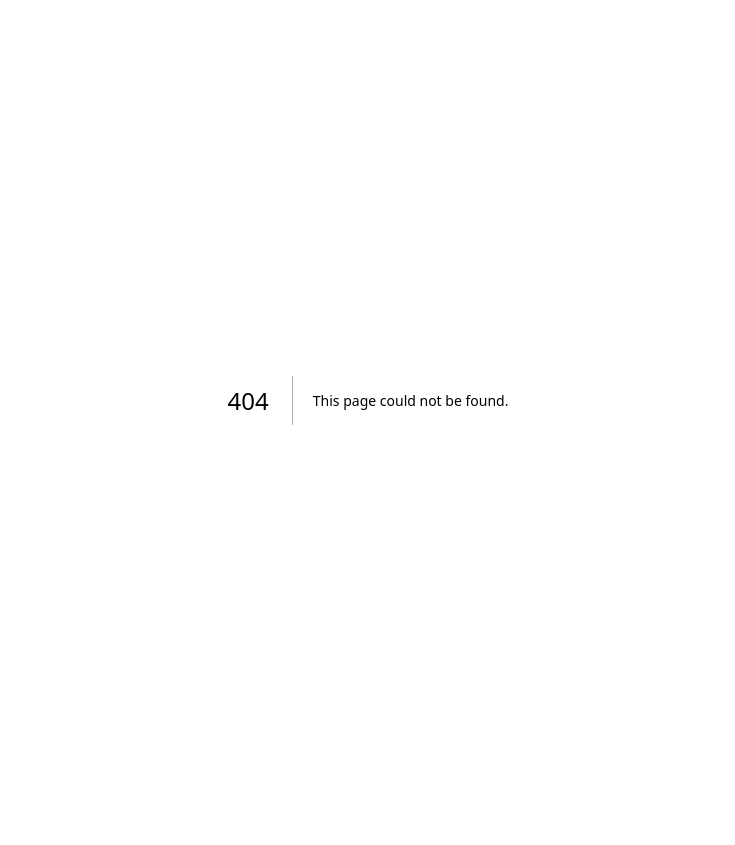
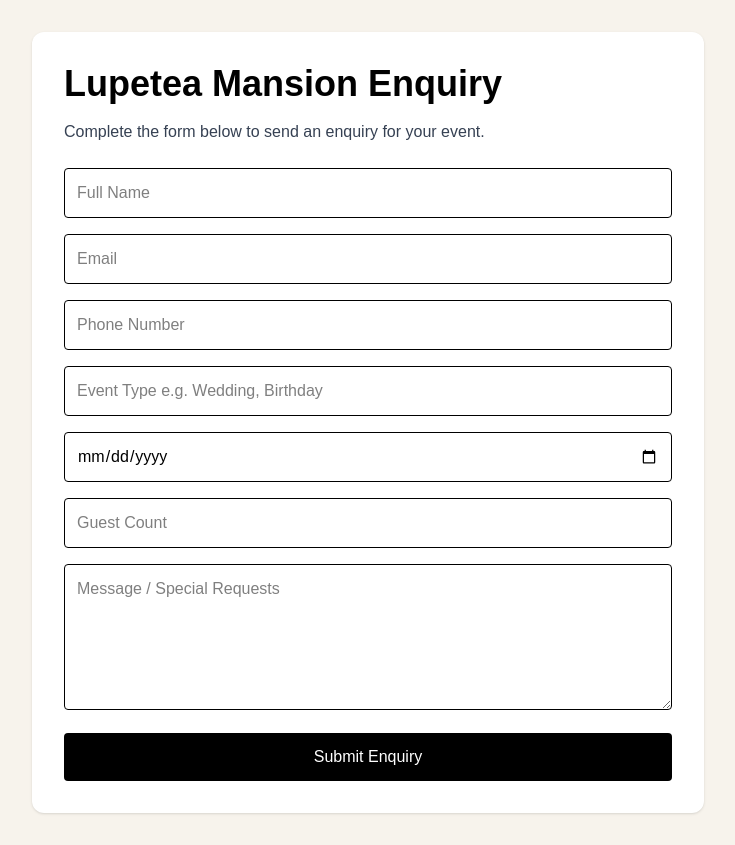
Before and after one commit to Melzy88/API-KO-LUPETEA, a Next.js app: page /enquiry in a window 1280 px wide. Before the commit this address had no page. Shown: the whole page, without its empty margins (272-1007 px from the left). Before the commit the page ends 800 px from the top, so only its background shows below. Built offline with nearby package versions, Linux system fonts and the light colour scheme.

Commit message:
Add Lupetea enquiry API

```diff
--- /dev/null
+++ b/app/api/enquiries/route.js
@@ -0,0 +1,44 @@
+import { NextResponse } from "next/server";
+import dbConnect from "@/lib/mongodb";
+import Enquiry from "@/models/Enquiry";
+
+export async function POST(request) {
+  try {
+    await dbConnect();
+
+    const data = await request.json();
+
+    const enquiry = await Enquiry.create(data);
+
+    return NextResponse.json({
+      message: "Enquiry submitted successfully",
+      enquiry,
+    });
+  } catch (error) {
+    return NextResponse.json(
+      {
+        message: "Error submitting enquiry",
+        error: error.message,
+      },
+      { status: 500 }
+    );
+  }
+}
+
+export async function GET() {
+  try {
+    await dbConnect();
+
+    const enquiries = await Enquiry.find().sort({ createdAt: -1 });
+
+    return NextResponse.json(enquiries);
+  } catch (error) {
+    return NextResponse.json(
+      {
+        message: "Error fetching enquiries",
+        error: error.message,
+      },
+      { status: 500 }
+    );
+  }
+}
--- /dev/null
+++ b/app/enquiry/page.tsx
@@ -0,0 +1,82 @@
+"use client";
+
+import { useState } from "react";
+
+export default function EnquiryPage() {
+  const [message, setMessage] = useState("");
+
+  async function handleSubmit(event: React.FormEvent<HTMLFormElement>) {
+  event.preventDefault();
+
+  const form = event.currentTarget;
+  const formData = new FormData(form);
+
+    const enquiry = {
+      fullName: formData.get("fullName"),
+      email: formData.get("email"),
+      phone: formData.get("phone"),
+      eventType: formData.get("eventType"),
+      eventDate: formData.get("eventDate"),
+      guestCount: formData.get("guestCount"),
+      message: formData.get("message"),
+    };
+
+    const response = await fetch("/api/enquiries", {
+      method: "POST",
+      headers: {
+        "Content-Type": "application/json",
+      },
+      body: JSON.stringify(enquiry),
+    });
+
+    if (response.ok) {
+      setMessage("Enquiry submitted successfully.");
+      form.reset();
+    } else {
+      setMessage("Something went wrong. Please try again.");
+    }
+  }
+
+  return (
+    <main className="min-h-screen bg-[#f7f3ec] p-8">
+      <div className="max-w-2xl mx-auto bg-white p-8 rounded-xl shadow">
+        <h1 className="text-4xl font-bold text-black mb-4">
+          Lupetea Mansion Enquiry
+        </h1>
+
+        <p className="text-gray-700 mb-6">
+          Complete the form below to send an enquiry for your event.
+        </p>
+
+        <form onSubmit={handleSubmit} className="space-y-4">
+          <input name="fullName" required placeholder="Full Name" className="w-full p-3 border rounded text-black" />
+          <input name="email" required type="email" placeholder="Email" className="w-full p-3 border rounded text-black" />
+          <input name="phone" placeholder="Phone Number" className="w-full p-3 border rounded text-black" />
+          <input name="eventType" placeholder="Event Type e.g. Wedding, Birthday" className="w-full p-3 border rounded text-black" />
+          <input name="eventDate" type="date" className="w-full p-3 border rounded text-black" />
+          <input name="guestCount" placeholder="Guest Count" className="w-full p-3 border rounded text-black" />
+
+          <textarea
+            name="message"
+            placeholder="Message / Special Requests"
+            rows={5}
+            className="w-full p-3 border rounded text-black"
+          />
+
+          <button
+            type="submit"
+            className="bg-black text-white w-full p-3 rounded hover:bg-gray-800"
+          >
+            Submit Enquiry
+          </button>
+        </form>
+
+        {message && (
+          <p className="mt-4 font-bold text-green-700">
+            {message}
+          </p>
+        )}
+      </div>
+    </main>
+  );
+}
--- /dev/null
+++ b/lib/mongodb.js
@@ -0,0 +1,26 @@
+import mongoose from "mongoose";
+
+const MONGODB_URI = process.env.MONGODB_URI;
+
+if (!MONGODB_URI) {
+  throw new Error("Please define MONGODB_URI");
+}
+
+let cached = global.mongoose;
+
+if (!cached) {
+  cached = global.mongoose = { conn: null, promise: null };
+}
+
+async function dbConnect() {
+  if (cached.conn) return cached.conn;
+
+  if (!cached.promise) {
+    cached.promise = mongoose.connect(MONGODB_URI).then((mongoose) => mongoose);
+  }
+
+  cached.conn = await cached.promise;
+  return cached.conn;
+}
+
+export default dbConnect;
--- /dev/null
+++ b/models/Enquiry.js
@@ -0,0 +1,18 @@
+import mongoose from "mongoose";
+
+const EnquirySchema = new mongoose.Schema({
+  fullName: String,
+  email: String,
+  phone: String,
+  eventType: String,
+  eventDate: String,
+  guestCount: String,
+  message: String,
+  createdAt: {
+    type: Date,
+    default: Date.now,
+  },
+});
+
+export default mongoose.models.Enquiry ||
+  mongoose.model("Enquiry", EnquirySchema);
--- a/package.json
+++ b/package.json
@@ -9,6 +9,7 @@
     "lint": "eslint"
   },
   "dependencies": {
+    "mongoose": "^9.6.3",
     "next": "16.2.6",
     "react": "19.2.4",
     "react-dom": "19.2.4"
```
Also changed, not shown: 1 other file (tests, documents, lock files or other folders).
